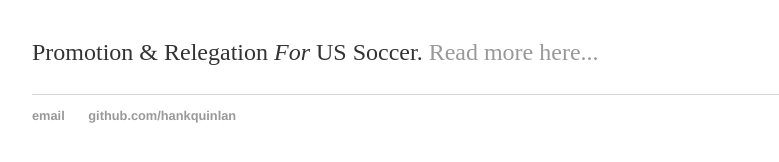
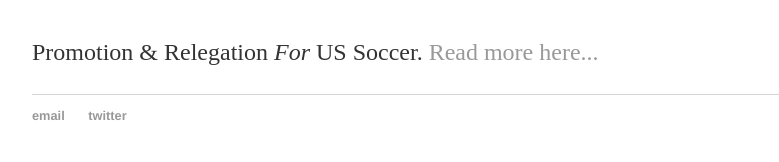
Before and after one commit to prorelsim/prorelsimOLD.github.io, a Jekyll site: the page built from index.html, in a window 1280 px wide. Shown: the part 216-378 px from the top of the page, without its empty margins (160-939 px from the left). Built offline with Jekyll 4.4.1, drawn with Linux system fonts in a browser that asks for light colours.

Commit message:
Updating contact info
Updating contact info

```diff
--- a/_layouts/default.html
+++ b/_layouts/default.html
@@ -19,8 +19,8 @@
 			</div><!-- /.container -->
 			<footer>
 	    		<ul>
-	        		<li><a href="mailto:hankquinlanhub@gmail.com">email</a></li>
-	        		<li><a href="https://github.com/hankquinlan">github.com/hankquinlan</a></li>
+	        		<li><a href="mailto:prorelsim@gmail.com">email</a></li>
+	        		<li><a href="https://twitter.com/ProRelSim">twitter</a></li>
 				</ul>
 			</footer>
 		</body>
```
